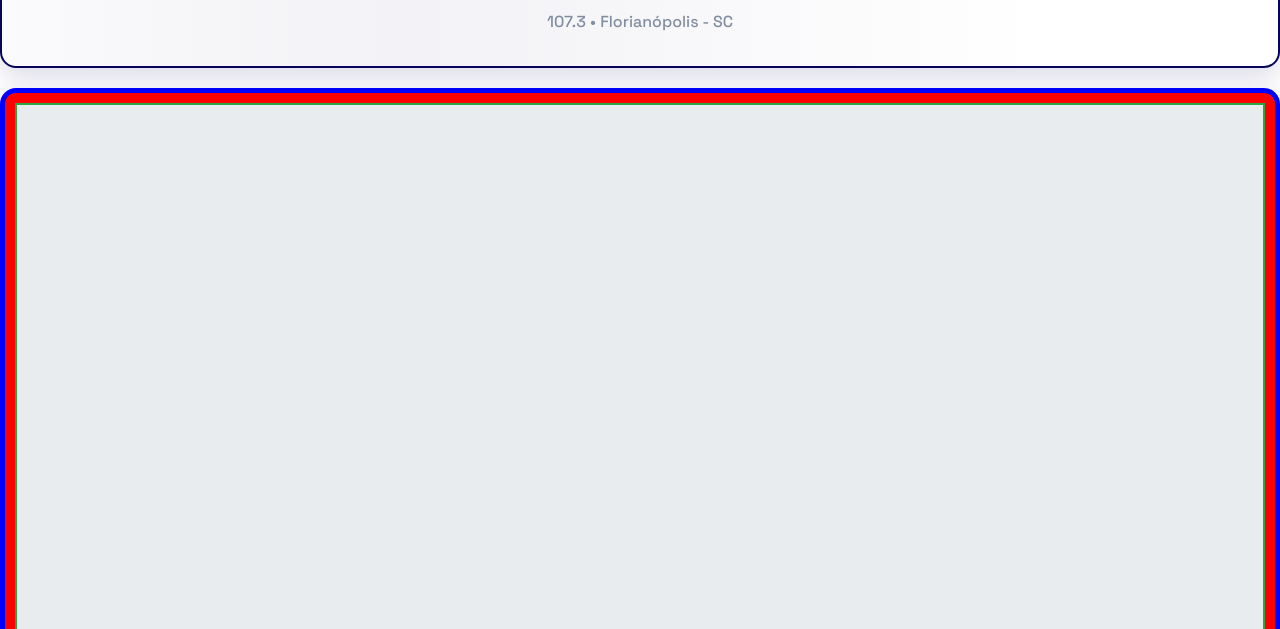
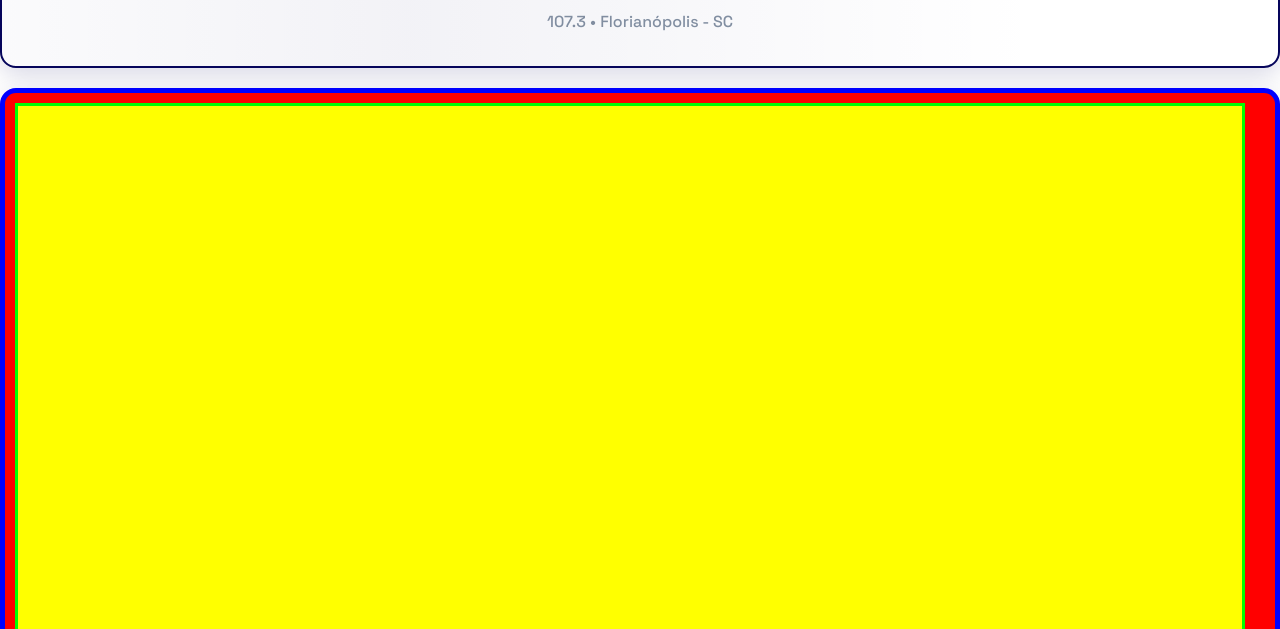
Before and after one commit to kaike74/cobertura-radios, a plain HTML site: page index.html in a window 1280 px wide. Shown: the part 323-952 px from the top of the page. Drawn offline with nearby package versions, Linux system fonts and the light colour scheme.

Commit message:
Alteração 15

```diff
--- a/script.js
+++ b/script.js
@@ -499,162 +499,73 @@ async function initializeIndividualMode() {
 
 async function initializeMapIndividual() {
     return new Promise((resolve) => {
-        console.log('🗺️ === INICIANDO DEBUG DO MAPA INDIVIDUAL ===');
-
-        // Debug imediato
-        debugCompleto();
-
-        // Aguardar e verificar novamente
+        console.log('🗺️ Iniciando mapa individual (versão final)...');
+
+        // Aguardar 2 segundos para garantir que TUDO foi aplicado
         setTimeout(() => {
-            console.log('🔍 Verificando após 1 segundo...');
-            debugCompleto();
-
             const mapElement = document.getElementById('map');
-            const mapSection = document.getElementById('map-section');
 
             if (!mapElement) {
-                console.error('❌ CRÍTICO: Elemento #map não existe no DOM!');
-                console.log('DOM atual:', document.body.innerHTML.substring(0, 1000));
+                console.error('❌ Elemento #map não encontrado!');
                 resolve();
                 return;
             }
 
-            if (!mapSection) {
-                console.error('❌ CRÍTICO: Elemento #map-section não existe no DOM!');
-                resolve();
-                return;
-            }
-
-            // Forçar visibilidade de forma MUITO agressiva
-            console.log('🔨 Forçando visibilidade agressivamente...');
-
-            // Remover TODOS os estilos que podem estar interferindo
-            mapSection.removeAttribute('style');
-            mapElement.removeAttribute('style');
-
-            // Aplicar estilos inline diretos
-            mapSection.style.cssText = `
-                display: block !important;
-                visibility: visible !important;
-                opacity: 1 !important;
-                width: 100% !important;
-                height: 650px !important;
-                min-height: 650px !important;
-                max-height: none !important;
-                position: relative !important;
-                background: red !important;
-                border: 5px solid blue !important;
-                margin: 20px auto !important;
-                padding: 10px !important;
-                z-index: 1000 !important;
-                box-sizing: border-box !important;
-            `;
-
-            mapElement.style.cssText = `
-                display: block !important;
-                visibility: visible !important;
-                opacity: 1 !important;
-                width: 100% !important;
-                height: 600px !important;
-                min-height: 600px !important;
-                max-height: none !important;
-                position: relative !important;
-                background: yellow !important;
-                border: 3px solid green !important;
-                z-index: 1001 !important;
-                box-sizing: border-box !important;
-            `;
-
-            // Forçar reflow
-            mapSection.offsetHeight;
-            mapElement.offsetHeight;
-
-            // Verificar dimensões após forçar
-            setTimeout(() => {
+            // Verificar dimensões finais
             const rect = mapElement.getBoundingClientRect();
-                const sectionRect = mapSection.getBoundingClientRect();
-
-                console.log('📏 Dimensões após forçar:', {
-                    mapElement: rect,
-                    mapSection: sectionRect
-                });
+            console.log('📏 Dimensões após 2 segundos:', rect);
 
             if (rect.width > 0 && rect.height > 0) {
-                    console.log('✅ SUCESSO! Dimensões forçadas funcionaram!');
-
-                    // Agora criar o mapa
+                console.log('✅ SUCESSO! Container tem dimensões:', rect);
+
                 try {
                     // Limpeza
-                        if (window.map) {
-                            try { window.map.remove(); } catch (e) {}
-                        }
                     if (map) {
                         try { map.remove(); } catch (e) {}
-                        }
                         map = null;
+                    }
 
                     // Limpar conteúdo
                     mapElement.innerHTML = '';
 
+                    // Criar mapa
                     console.log('🆕 Criando mapa Leaflet...');
-
-                        // Criar mapa
                     map = L.map(mapElement, {
                         center: [radioData.latitude || -23.5505, radioData.longitude || -46.6333],
-                            zoom: 8,
-                            zoomControl: true
-                        });
-
-                        console.log('✅ Mapa Leaflet criado!', map);
-
-                        // Adicionar tiles
-                        const tileLayer = L.tileLayer('https://{s}.tile.openstreetmap.org/{z}/{x}/{y}.png', {
+                        zoom: 8
+                    });
+
+                    // Tiles
+                    L.tileLayer('https://{s}.tile.openstreetmap.org/{z}/{x}/{y}.png', {
                         attribution: '© OpenStreetMap contributors',
                         maxZoom: 18
-                        });
-
-                        tileLayer.addTo(map);
-                        console.log('✅ Tiles adicionados!');
+                    }).addTo(map);
+
+                    console.log('✅ Mapa criado com sucesso!');
 
                     // Aguardar tiles carregarem
                     setTimeout(() => {
                         if (map) {
                             map.invalidateSize(true);
-                                console.log('🔄 Tamanho invalidado');
-
-                                // Adicionar elementos
-                                try {
                             addRadioMarkerIndividual();
                             addCoverageIndividual();
                             addCityMarkersIndividual();
                             fitMapToCoverageIndividual();
-                                    console.log('✅ Elementos adicionados ao mapa!');
-                                } catch (elemError) {
-                                    console.error('❌ Erro ao adicionar elementos:', elemError);
-                                }
+                            console.log('✅ Mapa individual completo!');
                         }
                         resolve();
                     }, 500);
 
-                    } catch (mapError) {
-                        console.error('❌ Erro ao criar mapa Leaflet:', mapError);
+                } catch (error) {
+                    console.error('❌ Erro ao criar mapa:', error);
                     resolve();
                 }
-
-                } else {
-                    console.error('❌ FALHA TOTAL: Não conseguiu forçar dimensões');
-                    console.error('Rect final:', rect);
-                    console.error('Computed styles:', {
-                        display: window.getComputedStyle(mapElement).display,
-                        width: window.getComputedStyle(mapElement).width,
-                        height: window.getComputedStyle(mapElement).height,
-                        position: window.getComputedStyle(mapElement).position
-                    });
+            } else {
+                console.error('❌ AINDA sem dimensões após 2 segundos');
+                console.error('Computed styles finais:', window.getComputedStyle(mapElement));
                 resolve();
             }
-            }, 200);
-
-        }, 1000);
+        }, 2000); // Aguardar 2 segundos completos
     });
 }
 
@@ -1527,12 +1438,67 @@ function hideLoading() {
         }
         if (radioInfoElement) radioInfoElement.textContent = '';
     } else {
-        // 🔧 MODO INDIVIDUAL - APENAS MOSTRAR OS ELEMENTOS NECESSÁRIOS
+        // 🔧 MODO INDIVIDUAL - FORÇAR TODA A HIERARQUIA
+        document.body.className = 'individual-mode';
+
+        // Forçar containers pai
+        const container = document.querySelector('.container');
+        if (container) {
+            container.style.cssText = `
+                width: 100% !important;
+                max-width: 1200px !important;
+                margin: 0 auto !important;
+                padding: 20px !important;
+                min-height: 100vh !important;
+                display: block !important;
+                background: #f0f0f0 !important;
+            `;
+        }
+
+        // Ocultar outros elementos
         document.getElementById('info-section').style.display = 'none';
         document.getElementById('proposta-section').style.display = 'none';
-        document.getElementById('map-section').style.display = 'block';
-
-        console.log('✅ Elementos configurados para modo individual');
+
+        // Forçar map-section
+        const mapSection = document.getElementById('map-section');
+        if (mapSection) {
+            mapSection.style.cssText = `
+                width: 100% !important;
+                height: 650px !important;
+                min-height: 650px !important;
+                display: block !important;
+                visibility: visible !important;
+                opacity: 1 !important;
+                position: relative !important;
+                background: red !important;
+                border: 5px solid blue !important;
+                margin: 20px 0 !important;
+                padding: 10px !important;
+                box-sizing: border-box !important;
+            `;
+        }
+
+        // Forçar elemento #map
+        const mapElement = document.getElementById('map');
+        if (mapElement) {
+            mapElement.style.cssText = `
+                width: calc(100% - 20px) !important;
+                height: calc(100% - 20px) !important;
+                min-width: 600px !important;
+                min-height: 600px !important;
+                display: block !important;
+                visibility: visible !important;
+                opacity: 1 !important;
+                position: relative !important;
+                background: yellow !important;
+                border: 3px solid green !important;
+                box-sizing: border-box !important;
+                margin: 0 !important;
+                padding: 0 !important;
+            `;
+        }
+
+        console.log('✅ Hierarquia completa forçada para modo individual');
 
         const sourceSuffix = radioData.source === 'example' ? ' (EXEMPLO)' : '';
         if (radioNameElement) {
--- a/styles.css
+++ b/styles.css
@@ -1126,12 +1126,12 @@ CABEÇALHO SUPERIOR COM LOGO (E-MÍDIAS)
 
 
 /* =============================================================================
-    🔧 SOLUÇÃO DEFINITIVA: Forçar existência do container
+    🔧 SOLUÇÃO DEFINITIVA: Forçar dimensões em TODA a hierarquia
     ============================================================================= */
 
-/* Garantir que o container sempre tenha dimensões mínimas */
+/* Reset completo para garantir que não há conflitos */
 * {
-    box-sizing: border-box;
+    box-sizing: border-box !important;
 }
 
 html, body {
@@ -1141,43 +1141,67 @@ html, body {
     padding: 0 !important;
 }
 
+/* Container principal */
 .container {
     width: 100% !important;
     max-width: 1200px !important;
     margin: 0 auto !important;
     padding: 20px !important;
     min-height: 100vh !important;
+    display: block !important;
 }
 
-/* Container do mapa - SEMPRE com dimensões */
+/* FORÇAR o container do mapa a sempre ter dimensões */
 #map-section {
     width: 100% !important;
     height: 650px !important;
     min-height: 650px !important;
+    max-height: none !important;
     display: block !important;
+    visibility: visible !important;
+    opacity: 1 !important;
     position: relative !important;
-    background: #f8f9fa !important;
-    border: 3px solid #dc3545 !important; /* Vermelho para debug */
+    background: #ff0000 !important; /* Vermelho para debug */
+    border: 5px solid #0000ff !important; /* Azul para debug */
     margin: 20px 0 !important;
     padding: 10px !important;
+    overflow: visible !important;
+    box-sizing: border-box !important;
 }
 
-/* Elemento do mapa */
+/* FORÇAR o elemento do mapa */
 #map {
-    width: 100% !important;
-    height: 600px !important;
+    width: calc(100% - 20px) !important; /* Descontar padding do pai */
+    height: calc(100% - 20px) !important; /* Descontar padding do pai */
+    min-width: 600px !important;
     min-height: 600px !important;
+    max-height: none !important;
     display: block !important;
+    visibility: visible !important;
+    opacity: 1 !important;
     position: relative !important;
-    background: #e9ecef !important;
-    border: 2px solid #28a745 !important; /* Verde para debug */
+    background: #ffff00 !important; /* Amarelo para debug */
+    border: 3px solid #00ff00 !important; /* Verde para debug */
+    overflow: hidden !important;
+    box-sizing: border-box !important;
+    margin: 0 !important;
+    padding: 0 !important;
 }
 
 /* Ocultar outros elementos no modo individual */
-body.individual-mode #proposta-section {
+body.individual-mode #proposta-section,
+body.individual-mode #info-section {
     display: none !important;
 }
 
-body.individual-mode #info-section {
-    display: none !important;
+/* Garantir que o header não interfira */
+.header {
+    width: 100% !important;
+    margin-bottom: 20px !important;
 }
+
+/* Garantir que o footer não interfira */
+.footer {
+    width: 100% !important;
+    margin-top: 20px !important;
+}
```
Lines whose indentation alone changed are shown as unchanged.
